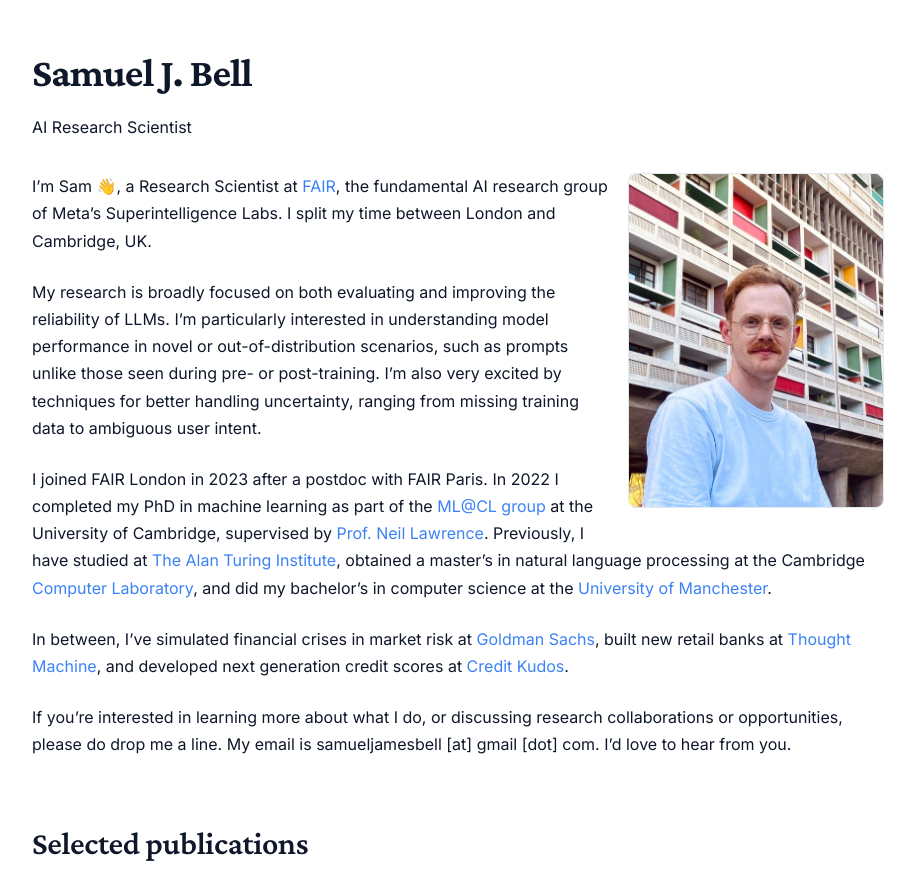
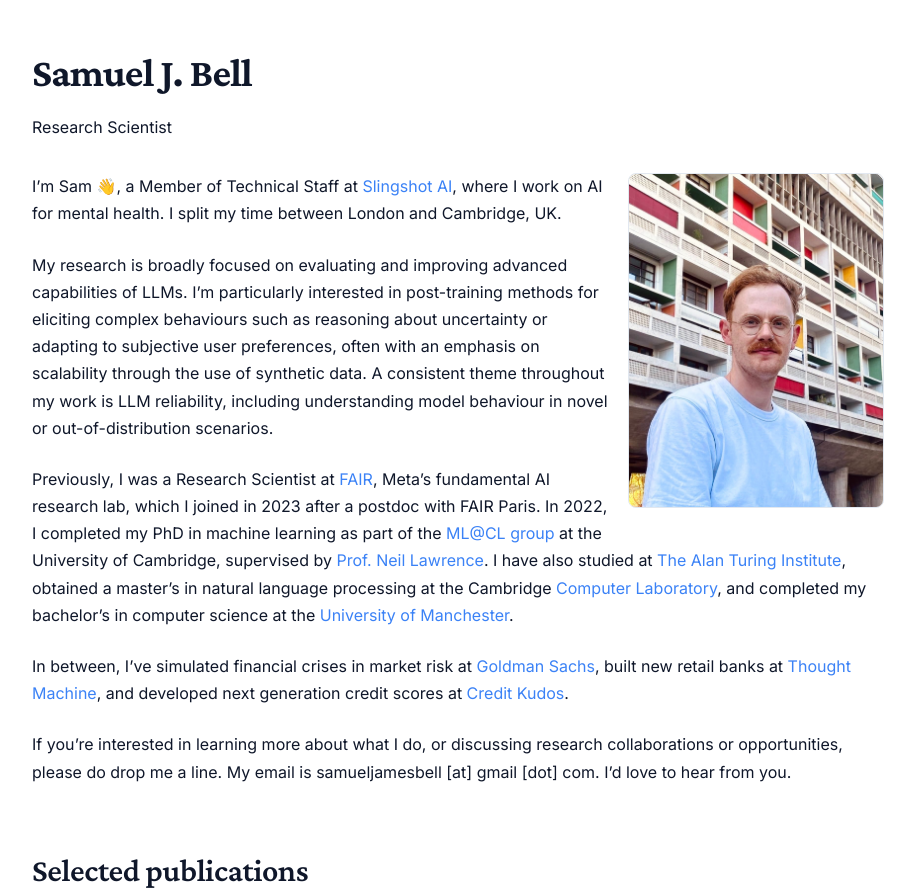
Before and after one commit to samueljamesbell/samueljamesbell.github.io, a Jekyll site: the page built from _pages/about.md, in a window 1280 px wide, cut to the strip 0-891 px from the top of the page. Shown: the whole strip, without its empty margins (182-1097 px from the left). Built offline with Jekyll 4.4.1, drawn with Linux system fonts in a browser that asks for light colours; comment, search, counter and statistics services are not loaded; a style sheet for code colours, icons or effects is not loaded.

Commit message:
Update bio

```diff
--- a/_pages/about.md
+++ b/_pages/about.md
@@ -14,15 +14,15 @@
 social: false # includes social icons at the bottom of the page
 ---
 
-I'm Sam 👋, a Research Scientist at [FAIR](https://ai.facebook.com/research/), the fundamental AI research group of Meta's Superintelligence Labs. I split my time between London and Cambridge, UK.
+I'm Sam 👋, a Member of Technical Staff at [Slingshot AI](https://slingshotai.com), where I work on AI for mental health. I split my time between London and Cambridge, UK.
 
-My research is broadly focused on both evaluating and improving the reliability of LLMs.
-I'm particularly interested in understanding model performance in novel or out-of-distribution scenarios, such as prompts unlike those seen during pre- or post-training.
-I'm also very excited by techniques for better handling uncertainty, ranging from missing training data to ambiguous user intent.
+My research is broadly focused on evaluating and improving advanced capabilities of LLMs.
+I'm particularly interested in post-training methods for eliciting complex behaviours such as reasoning about uncertainty or adapting to subjective user preferences, often with an emphasis on scalability through the use of synthetic data.
+A consistent theme throughout my work is LLM reliability, including understanding model behaviour in novel or out-of-distribution scenarios.
 
-I joined FAIR London in 2023 after a postdoc with FAIR Paris.
-In 2022 I completed my PhD in machine learning as part of the [ML@CL group](https://mlatcl.github.io/) at the University of Cambridge, supervised by [Prof. Neil Lawrence](https://inverseprobability.com/).
-Previously, I have studied at [The Alan Turing Institute](https://www.turing.ac.uk), obtained a master's in natural language processing at the Cambridge [Computer Laboratory](https://www.cl.cam.ac.uk/), and did my bachelor's in computer science at the [University of Manchester](https://www.cs.manchester.ac.uk/).
+Previously, I was a Research Scientist at [FAIR](https://ai.meta.com/research/), Meta's fundamental AI research lab, which I joined in 2023 after a postdoc with FAIR Paris.
+In 2022, I completed my PhD in machine learning as part of the [ML@CL group](https://mlatcl.github.io/) at the University of Cambridge, supervised by [Prof. Neil Lawrence](https://inverseprobability.com/).
+I have also studied at [The Alan Turing Institute](https://www.turing.ac.uk), obtained a master's in natural language processing at the Cambridge [Computer Laboratory](https://www.cl.cam.ac.uk/), and completed my bachelor's in computer science at the [University of Manchester](https://www.cs.manchester.ac.uk/).
 
 In between, I've simulated financial crises in market risk at [Goldman Sachs](https://www.goldmansachs.com), built new retail banks at [Thought Machine](https://www.thoughtmachine.net/), and developed next generation credit scores at [Credit Kudos](https://creditkudos.com/).
 
```
Also changed, not shown: other parts of _pages/about.md (+1 -1 lines).
